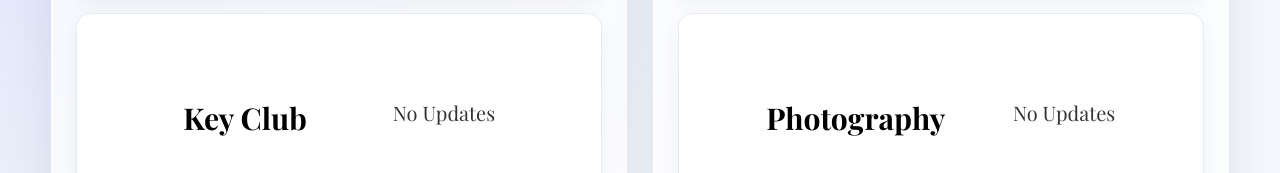
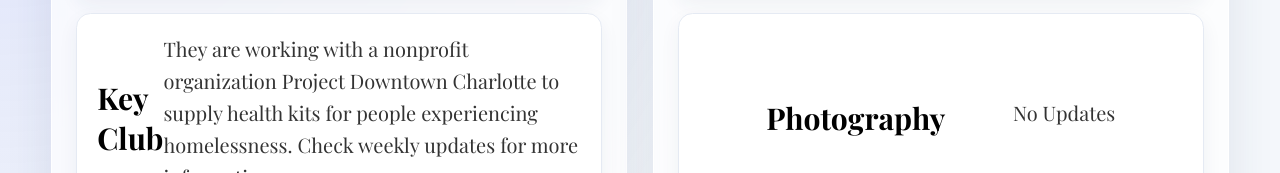
Before and after one commit to rishik-44/cpec-times, a plain HTML site: page clubs.html in a window 1280 px wide. Shown: the part 779-952 px from the top of the page. Drawn offline with nearby package versions, Linux system fonts and the light colour scheme; a web font is replaced by a local one.

Commit message:
Add week 2 news

```diff
--- a/clubs.html
+++ b/clubs.html
@@ -44,7 +44,8 @@
         </div>
         <div class="content2">
             <h3>Key Club</h3>
-            <p>No Updates</p>
+            <p>They are working with a nonprofit organization Project Downtown Charlotte to
+supply health kits for people experiencing homelessness. Check weekly updates for more information.</p>
             <!-- <img class="Key"></img> -->
         </div>
         <div class="content3">
```
